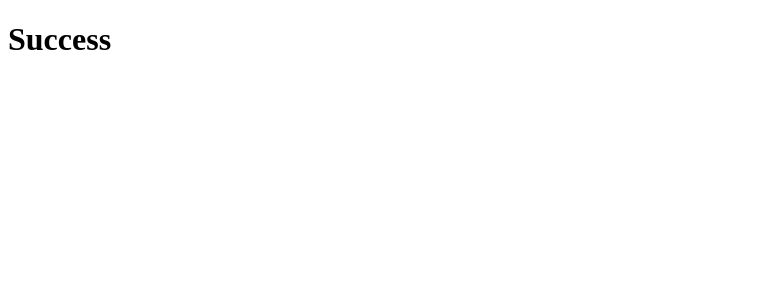
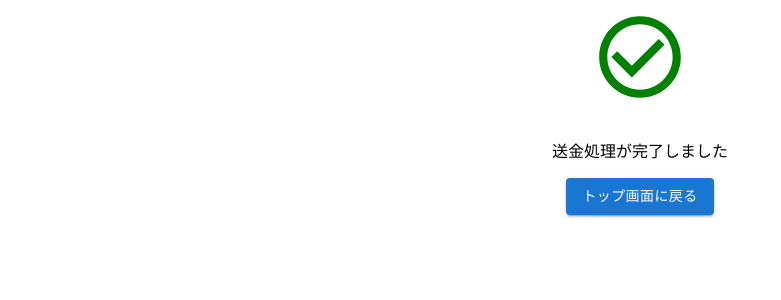
Before and after one commit to yana-rikuto/mocachan, a React (Vite) app in the folder vite-project/: page /success in a window 1280 px wide. Shown: the top 300 px of the page, without its empty margins (0-781 px from the left). Built offline with nearby package versions, Linux system fonts and the light colour scheme.

Commit message:
successページの作成完了

```diff
--- a/vite-project/src/pages/Success.jsx
+++ b/vite-project/src/pages/Success.jsx
@@ -1,7 +1,25 @@
+import React from 'react';
+import { Button } from '@mui/material';
+import { Link } from 'react-router-dom';
+import CheckCircleOutlineIcon from '@mui/icons-material/CheckCircleOutline';
+
+const iconStyle = {
+  fontSize: 98,   // アイコンの大きさ
+  color: 'green', // アイコンの色
+  marginBottom: '16px'
+};
+
 const Success = () => {
+
   return (
-    <h1>Success</h1>
-  )
+    <div style={{ display: 'flex', flexDirection: 'column', alignItems: 'center' }}>
+      <CheckCircleOutlineIcon style={iconStyle} />
+      <p>送金処理が完了しました</p>
+      <Button component={Link} to="/home" variant="contained" color="primary">
+        トップ画面に戻る
+      </Button>
+    </div>
+  );
 }
 
-export default Success
+export default Success;
```
